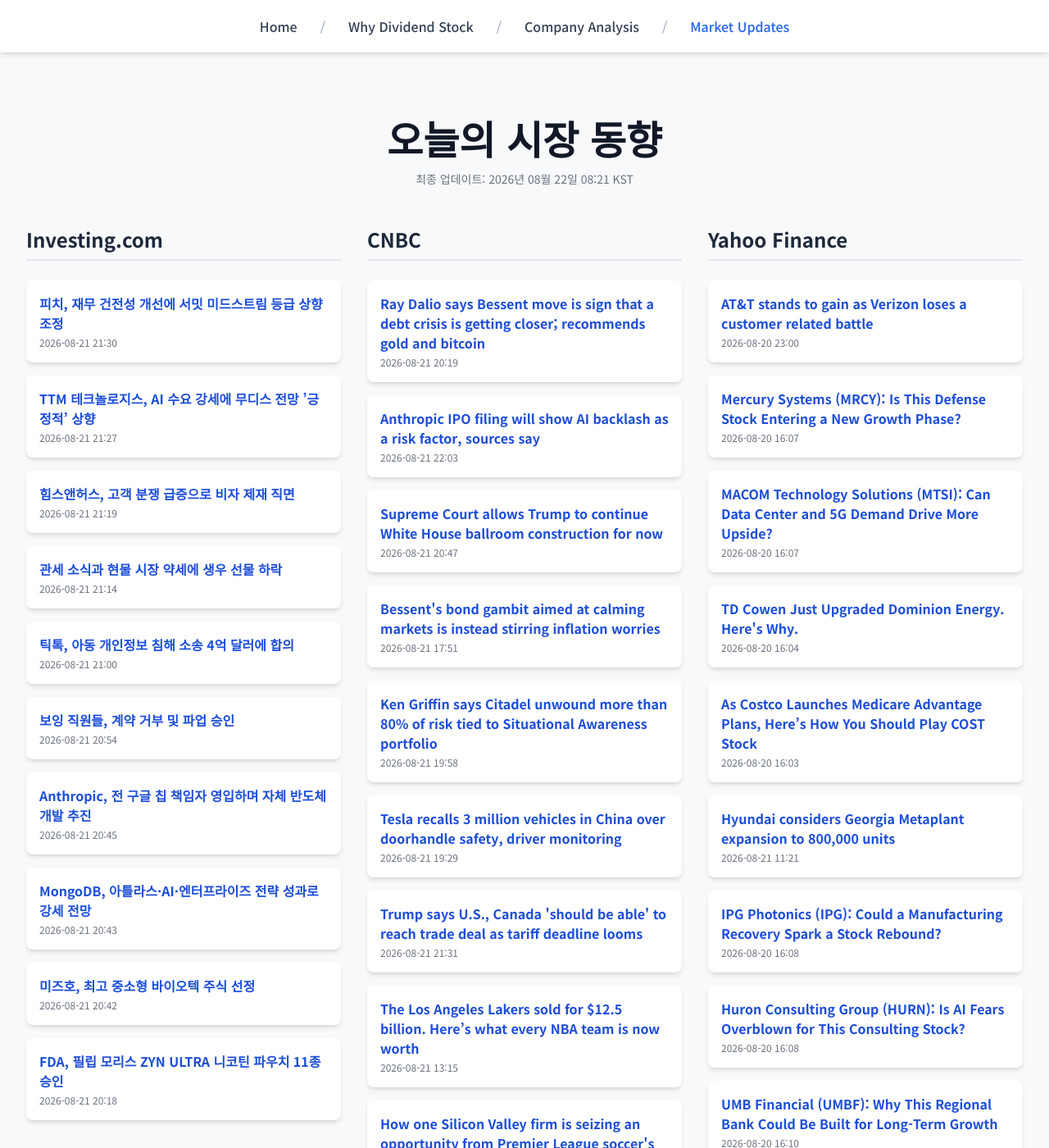
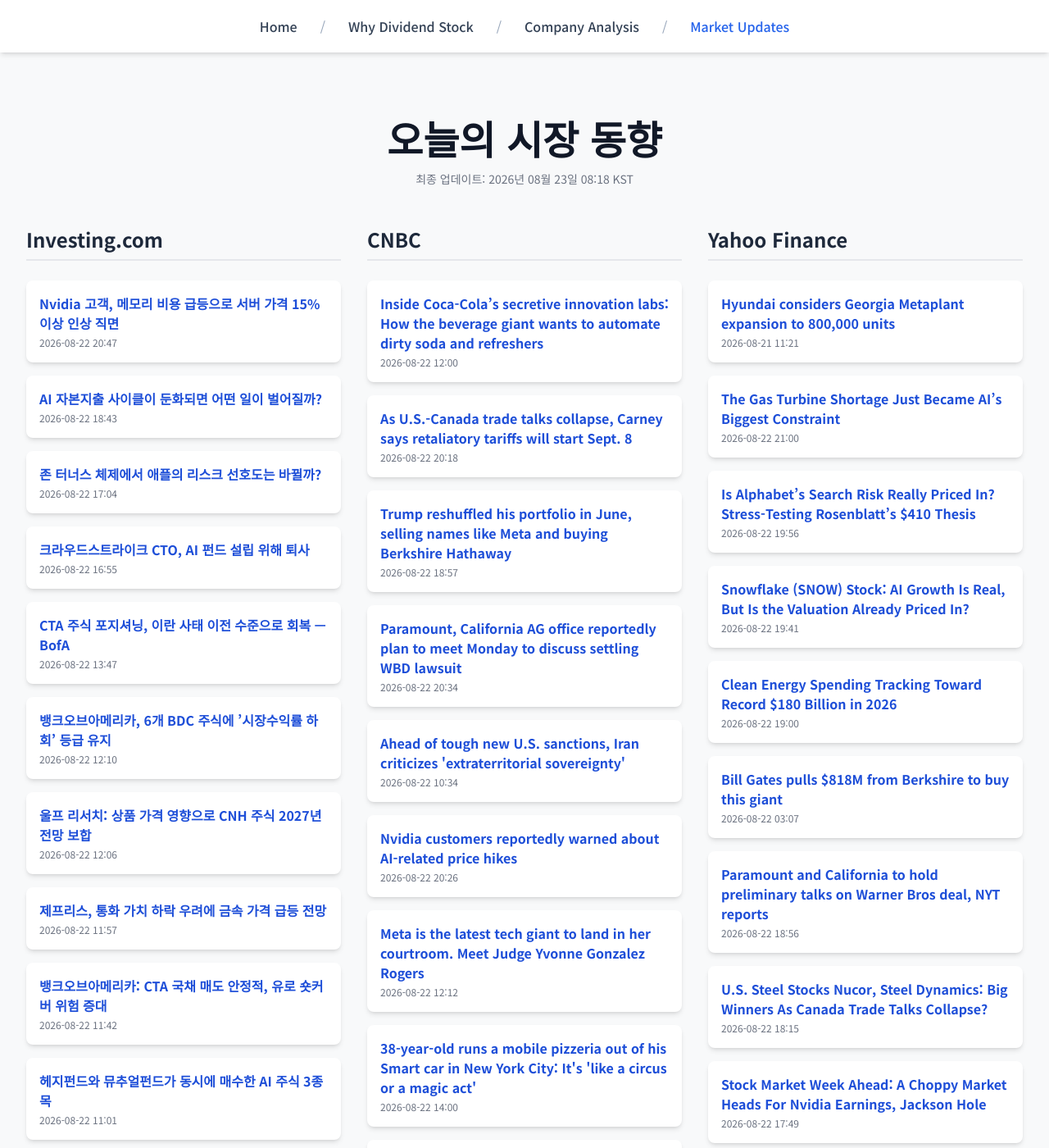
Before and after one commit to Kay-Hwang/my-company-analysis, a Jekyll site: the page built from market-updates.html, in a window 1280 px wide and 1400 px high. Shown: the whole window at 82% size. Built offline with Jekyll 4.4.1, drawn with Linux system fonts in a browser that asks for light colours; nearby versions of some CDN libraries; a script that is not in the unit is left out; some of the changed text lies outside the part shown.

Commit message:
Update daily data

```diff
--- a/_data/latest_data.json
+++ b/_data/latest_data.json
@@ -1,161 +1,131 @@
 {
-  "lastUpdated": "2026년 08월 22일 08:21 KST",
+  "lastUpdated": "2026년 08월 23일 08:18 KST",
   "news": {
     "investing": [
       {
-        "title": "피치, 재무 건전성 개선에 서밋 미드스트림 등급 상향 조정",
-        "link": "https://kr.investing.com/news/stock-market-news/article-93CH-2071251",
-        "pubDate": "2026-08-21 21:30:05",
-        "summary": "피치, 재무 건전성 개선에 서밋 미드스트림 등급 상향 조정"
+        "title": "Nvidia 고객, 메모리 비용 급등으로 서버 가격 15% 이상 인상 직면",
+        "link": "https://kr.investing.com/news/stock-market-news/article-2071427",
+        "pubDate": "2026-08-22 20:47:44",
+        "summary": "Nvidia 고객, 메모리 비용 급등으로 서버 가격 15% 이상 인상 직면"
       },
       {
-        "title": "TTM 테크놀로지스, AI 수요 강세에 무디스 전망 ’긍정적’ 상향",
-        "link": "https://kr.investing.com/news/stock-market-news/article-93CH-2071250",
-        "pubDate": "2026-08-21 21:27:48",
-        "summary": "TTM 테크놀로지스, AI 수요 강세에 무디스 전망 ’긍정적’ 상향"
+        "title": "AI 자본지출 사이클이 둔화되면 어떤 일이 벌어질까?",
+        "link": "https://kr.investing.com/news/stock-market-news/article-2071423",
+        "pubDate": "2026-08-22 18:43:07",
+        "summary": "AI 자본지출 사이클이 둔화되면 어떤 일이 벌어질까?"
       },
       {
-        "title": "힘스앤허스, 고객 분쟁 급증으로 비자 제재 직면",
-        "link": "https://kr.investing.com/news/stock-market-news/article-93CH-2071243",
-        "pubDate": "2026-08-21 21:19:10",
-        "summary": "힘스앤허스, 고객 분쟁 급증으로 비자 제재 직면"
+        "title": "존 터너스 체제에서 애플의 리스크 선호도는 바뀔까?",
+        "link": "https://kr.investing.com/news/stock-market-news/article-2071422",
+        "pubDate": "2026-08-22 17:04:56",
+        "summary": "존 터너스 체제에서 애플의 리스크 선호도는 바뀔까?"
       },
       {
-        "title": "관세 소식과 현물 시장 약세에 생우 선물 하락",
-        "link": "https://kr.investing.com/news/stock-market-news/article-93CH-2071240",
-        "pubDate": "2026-08-21 21:14:03",
-        "summary": "관세 소식과 현물 시장 약세에 생우 선물 하락"
+        "title": "크라우드스트라이크 CTO, AI 펀드 설립 위해 퇴사",
+        "link": "https://kr.investing.com/news/stock-market-news/article-93CH-2071421",
+        "pubDate": "2026-08-22 16:55:51",
+        "summary": "크라우드스트라이크 CTO, AI 펀드 설립 위해 퇴사"
       },
       {
-        "title": "틱톡, 아동 개인정보 침해 소송 4억 달러에 합의",
-        "link": "https://kr.investing.com/news/stock-market-news/article-93CH-2071235",
-        "pubDate": "2026-08-21 21:00:33",
-        "summary": "틱톡, 아동 개인정보 침해 소송 4억 달러에 합의"
+        "title": "CTA 주식 포지셔닝, 이란 사태 이전 수준으로 회복 — BofA",
+        "link": "https://kr.investing.com/news/stock-market-news/article-2071417",
+        "pubDate": "2026-08-22 13:47:56",
+        "summary": "CTA 주식 포지셔닝, 이란 사태 이전 수준으로 회복 — BofA"
       },
       {
-        "title": "보잉 직원들, 계약 거부 및 파업 승인",
-        "link": "https://kr.investing.com/news/stock-market-news/article-93CH-2071232",
-        "pubDate": "2026-08-21 20:54:35",
-        "summary": "보잉 직원들, 계약 거부 및 파업 승인"
+        "title": "뱅크오브아메리카, 6개 BDC 주식에 ’시장수익률 하회’ 등급 유지",
+        "link": "https://kr.investing.com/news/stock-market-news/article-93CH-2071413",
+        "pubDate": "2026-08-22 12:10:49",
+        "summary": "뱅크오브아메리카, 6개 BDC 주식에 ’시장수익률 하회’ 등급 유지"
       },
       {
-        "title": "Anthropic, 전 구글 칩 책임자 영입하며 자체 반도체 개발 추진",
-        "link": "https://kr.investing.com/news/stock-market-news/article-2071229",
-        "pubDate": "2026-08-21 20:45:28",
-        "summary": "Anthropic, 전 구글 칩 책임자 영입하며 자체 반도체 개발 추진"
+        "title": "울프 리서치: 상품 가격 영향으로 CNH 주식 2027년 전망 보합",
+        "link": "https://kr.investing.com/news/stock-market-news/article-93CH-2071412",
+        "pubDate": "2026-08-22 12:06:44",
+        "summary": "울프 리서치: 상품 가격 영향으로 CNH 주식 2027년 전망 보합"
       },
       {
-        "title": "MongoDB, 아틀라스·AI·엔터프라이즈 전략 성과로 강세 전망",
-        "link": "https://kr.investing.com/news/stock-market-news/article-2071224",
-        "pubDate": "2026-08-21 20:43:31",
-        "summary": "MongoDB, 아틀라스·AI·엔터프라이즈 전략 성과로 강세 전망"
+        "title": "제프리스, 통화 가치 하락 우려에 금속 가격 급등 전망",
+        "link": "https://kr.investing.com/news/stock-market-news/article-93CH-2071411",
+        "pubDate": "2026-08-22 11:57:48",
+        "summary": "제프리스, 통화 가치 하락 우려에 금속 가격 급등 전망"
       },
       {
-        "title": "미즈호, 최고 중소형 바이오텍 주식 선정",
-        "link": "https://kr.investing.com/news/stock-market-news/article-93CH-2071222",
-        "pubDate": "2026-08-21 20:42:25",
-        "summary": "미즈호, 최고 중소형 바이오텍 주식 선정"
+        "title": "뱅크오브아메리카: CTA 국채 매도 안정적, 유로 숏커버 위험 증대",
+        "link": "https://kr.investing.com/news/stock-market-news/article-93CH-2071408",
+        "pubDate": "2026-08-22 11:42:15",
+        "summary": "뱅크오브아메리카: CTA 국채 매도 안정적, 유로 숏커버 위험 증대"
       },
       {
-        "title": "FDA, 필립 모리스 ZYN ULTRA 니코틴 파우치 11종 승인",
-        "link": "https://kr.investing.com/news/stock-market-news/article-93CH-2071189",
-        "pubDate": "2026-08-21 20:18:12",
-        "summary": "FDA, 필립 모리스 ZYN ULTRA 니코틴 파우치 11종 승인"
+        "title": "헤지펀드와 뮤추얼펀드가 동시에 매수한 AI 주식 3종목",
+        "link": "https://kr.investing.com/news/stock-market-news/article-2071404",
+        "pubDate": "2026-08-22 11:01:13",
+        "summary": "헤지펀드와 뮤추얼펀드가 동시에 매수한 AI 주식 3종목"
       }
     ],
     "cnbc": [
       {
-        "title": "Ray Dalio says Bessent move is sign that a debt crisis is getting closer; recommends gold and bitcoin",
-        "link": "https://www.cnbc.com/2026/08/21/ray-dalio-bessent-debt-crisis-bitcoin-gold.html",
-        "pubDate": "Fri, 21 Aug 2026 20:19:21 GMT",
-        "summary": "Billionaire investor Ray Dalio said the the debt buyback announcement this week fits into a larger pattern that could signal a forthcoming debt crisis."
+        "title": "Inside Coca-Cola’s secretive innovation labs: How the beverage giant wants to automate dirty soda and refreshers",
+        "link": "https://www.cnbc.com/2026/08/22/coca-cola-innovation-labs-dirty-sodas-refreshers.html",
+        "pubDate": "Sat, 22 Aug 2026 12:00:01 GMT",
+        "summary": "From McDonald's to Wendy's, longtime Coke customers have been expanding their beverage offerings to boost their profit margins."
       },
       {
-        "title": "Anthropic IPO filing will show AI backlash as a risk factor, sources say",
-        "link": "https://www.cnbc.com/2026/08/21/-anthropic-ipo-filing-will-show-ai-backlash-as-risk-sources-say.html",
-        "pubDate": "Fri, 21 Aug 2026 22:03:39 GMT",
-        "summary": "Anthropic is poised to debut on the stock market at a time when the public is increasingly upset about data centers and is fearful about AI taking jobs."
+        "title": "As U.S.-Canada trade talks collapse, Carney says retaliatory tariffs will start Sept. 8",
+        "link": "https://www.cnbc.com/2026/08/22/us-canada-trade-talks-collapse-ushering-in-wave-of-new-tariffs.html",
+        "pubDate": "Sat, 22 Aug 2026 20:18:15 GMT",
+        "summary": "New 50% Trump administration tariffs on some Canadian exports went into place after the U.S. and Canada failed to reach a deal on Friday."
       },
       {
-        "title": "Supreme Court allows Trump to continue White House ballroom construction for now",
-        "link": "https://www.cnbc.com/2026/08/21/supreme-court-trump-white-house-ballroom.html",
-        "pubDate": "Fri, 21 Aug 2026 20:47:32 GMT",
-        "summary": "President Donald Trump had the White House's East Wing demolished in 2025 to make way for his controversial planned ballroom."
+        "title": "Trump reshuffled his portfolio in June, selling names like Meta and buying Berkshire Hathaway",
+        "link": "https://www.cnbc.com/2026/08/22/trump-reshuffled-his-portfolio-in-june-selling-names-like-meta-and-buying-berkshire-hathaway.html",
+        "pubDate": "Sat, 22 Aug 2026 18:57:46 GMT",
+        "summary": "President Donald Trump disclosed just over 1,000 financial transactions in the month of June in what appears to be broad reshuffling of his portfolio."
       },
       {
-        "title": "Bessent's bond gambit aimed at calming markets is instead stirring inflation worries",
-        "link": "https://www.cnbc.com/2026/08/21/bessents-bond-gambit-aimed-at-calming-markets-is-instead-stirring-inflation-worries-.html",
-        "pubDate": "Fri, 21 Aug 2026 17:51:10 GMT",
-        "summary": "The so-called breakeven rate hit its highest levels in more than two months."
+        "title": "Paramount, California AG office reportedly plan to meet Monday to discuss settling WBD lawsuit",
+        "link": "https://www.cnbc.com/2026/08/22/paramount-california-ag-said-to-plan-meeting-on-settling-wbd-suit-.html",
+        "pubDate": "Sat, 22 Aug 2026 20:34:13 GMT",
+        "summary": "Paramount and the California A.G. office are set to meet Monday to discuss a settlement of the antitrust lawsuit over Paramount's Warner Bros. Discovery deal."
       },
       {
-        "title": "Ken Griffin says Citadel unwound more than 80% of risk tied to Situational Awareness portfolio",
-        "link": "https://www.cnbc.com/2026/08/21/citadel-situational-awareness-ken-griffin.html",
-        "pubDate": "Fri, 21 Aug 2026 19:58:36 GMT",
-        "summary": "Citadel has unwound more than 80% of the portfolio risk it acquired from Situational Awareness through over $4 billion in block trades, said Ken Griffin."
+        "title": "Ahead of tough new U.S. sanctions, Iran criticizes 'extraterritorial sovereignty'",
+        "link": "https://www.cnbc.com/2026/08/22/iran-criticizes-us-sanctions-extraterritorial-sovereignty.html",
+        "pubDate": "Sat, 22 Aug 2026 10:34:23 GMT",
+        "summary": "U.S. Treasury Secretary Scott Bessent told CNBC on Thursday that the proposed economic measures will likely negate the need for major U.S. military operations."
       },
       {
-        "title": "Tesla recalls 3 million vehicles in China over doorhandle safety, driver monitoring",
-        "link": "https://www.cnbc.com/2026/08/21/tesla-recalls-cars-in-china-over-doorhandle-safety-driver-monitoring.html",
-        "pubDate": "Fri, 21 Aug 2026 19:29:48 GMT",
-        "summary": "Tesla will voluntarily recall about 3 million of its vehicles in China to address doorhandle safety concerns and deficient driver monitoring systems."
+        "title": "Nvidia customers reportedly warned about AI-related price hikes",
+        "link": "https://www.cnbc.com/2026/08/22/nvidia-customers-reportedly-warned-about-ai-related-price-hikes-.html",
+        "pubDate": "Sat, 22 Aug 2026 20:26:44 GMT",
+        "summary": "The chipmaker has told some of its largest customers that the prices of servers containing its AI chips could move more than 15% higher, Bloomberg News reported."
       },
       {
-        "title": "Trump says U.S., Canada 'should be able' to reach trade deal as tariff deadline looms",
-        "link": "https://www.cnbc.com/2026/08/21/trump-canada-tariffs-trade-deal-deadline.html",
-        "pubDate": "Fri, 21 Aug 2026 21:31:24 GMT",
-        "summary": "Trump had already postponed the 50% tariffs on a range of Canadian goods so Washington and Ottawa could finalize a tentative deal."
+        "title": "Meta is the latest tech giant to land in her courtroom. Meet Judge Yvonne Gonzalez Rogers",
+        "link": "https://www.cnbc.com/2026/08/22/meet-yvonne-gonzalez-rogers-judge-taking-on-meta.html",
+        "pubDate": "Sat, 22 Aug 2026 12:12:03 GMT",
+        "summary": "Judge Yvonne Gonzalez Rogers has presided over a series of landmark tech trials and is now overseeing a case that could have a huge impact on Meta's future."
       },
       {
-        "title": "The Los Angeles Lakers sold for $12.5 billion. Here’s what every NBA team is now worth",
-        "link": "https://www.cnbc.com/2026/08/20/heres-how-the-los-angeles-lakers-12point5b-sale-impacts-the-value-of-all-30-nba-teams.html",
-        "pubDate": "Fri, 21 Aug 2026 13:15:27 GMT",
-        "summary": "The pending $12.5 billion Lakers sale would lift CNBC’s average NBA team valuation 21% to $6.68 billion, with the Warriors still No. 1."
+        "title": "38-year-old runs a mobile pizzeria out of his Smart car in New York City: It's 'like a circus or a magic act'",
+        "link": "https://www.cnbc.com/2026/08/22/bradley-alvelo-runs-pizza-pod-mobile-pizzeria-smart-car-new-york-city.html",
+        "pubDate": "Sat, 22 Aug 2026 14:00:01 GMT",
+        "summary": "\"Pizza Pod started with a pretty ridiculous idea: What if I could turn a tiny Smart car into a mobile pizzeria?\" says founder Bradley Alvelo."
       },
       {
-        "title": "How one Silicon Valley firm is seizing an opportunity from Premier League soccer's gambling ad clampdown",
-        "link": "https://www.cnbc.com/2026/08/21/premier-league-gambling-shirt-sponsors.html",
-        "pubDate": "Fri, 21 Aug 2026 14:00:02 GMT",
-        "summary": "Premier League clubs have removed betting brands from shirt fronts, opening new sponsorship opportunities while bookmakers shift spending elsewhere."
+        "title": "Warren Buffett Watch: It's Buffett, not Abel, who appears to be calling the shots on stocks",
+        "link": "https://www.cnbc.com/2026/08/22/warren-buffett-not-greg-abel-appears-to-still-be-calling-the-shots-on-stocks.html",
+        "pubDate": "Sat, 22 Aug 2026 12:06:37 GMT",
+        "summary": "New Berkshire Hathaway CEO Greg Abel appears to be letting Warren Buffett and portfolio manager Ted Weschler make all the decisions on the company's equities."
       },
       {
-        "title": "Trump to allow import of 300,000 metric tons of ground beef without tariff",
-        "link": "https://www.cnbc.com/2026/08/21/trump-ground-beef-import-tariff.html",
-        "pubDate": "Fri, 21 Aug 2026 22:35:17 GMT",
-        "summary": "Beef prices in the U.S have soared in 2026 due to a reduction in the nation's cattle herd."
+        "title": "Emergency savings shortfall signals 'danger' for working households, Suze Orman says",
+        "link": "https://www.cnbc.com/2026/08/22/emergency-savings-workers-financial-strain.html",
+        "pubDate": "Sat, 22 Aug 2026 13:30:01 GMT",
+        "summary": "A new survey shows even a $500 unexpected expense may throw households off track when it comes to big life goals like saving for retirement."
       }
     ],
     "yahoo": [
-      {
-        "title": "AT&T stands to gain as Verizon loses a customer related battle",
-        "link": "https://finance.yahoo.com/technology/articles/t-stands-gain-verizon-loses-230000780.html",
-        "pubDate": "2026-08-20T23:00:00Z",
-        "summary": "AT&T stands to gain as Verizon loses a customer related battle"
-      },
-      {
-        "title": "Mercury Systems (MRCY): Is This Defense Stock Entering a New Growth Phase?",
-        "link": "https://finance.yahoo.com/markets/stocks/articles/mercury-systems-mrcy-defense-stock-160733259.html",
-        "pubDate": "2026-08-20T16:07:33Z",
-        "summary": "Mercury Systems (MRCY): Is This Defense Stock Entering a New Growth Phase?"
-      },
-      {
-        "title": "MACOM Technology Solutions (MTSI): Can Data Center and 5G Demand Drive More Upside?",
-        "link": "https://finance.yahoo.com/markets/stocks/articles/macom-technology-solutions-mtsi-data-160716918.html",
-        "pubDate": "2026-08-20T16:07:16Z",
-        "summary": "MACOM Technology Solutions (MTSI): Can Data Center and 5G Demand Drive More Upside?"
-      },
-      {
-        "title": "TD Cowen Just Upgraded Dominion Energy. Here's Why.",
-        "link": "https://finance.yahoo.com/markets/stocks/articles/td-cowen-just-upgraded-dominion-160420369.html",
-        "pubDate": "2026-08-20T16:04:20Z",
-        "summary": "TD Cowen Just Upgraded Dominion Energy. Here's Why."
-      },
-      {
-        "title": "As Costco Launches Medicare Advantage Plans, Here’s How You Should Play COST Stock",
-        "link": "https://finance.yahoo.com/healthcare/articles/costco-launches-medicare-advantage-plans-160321246.html",
-        "pubDate": "2026-08-20T16:03:21Z",
-        "summary": "As Costco Launches Medicare Advantage Plans, Here’s How You Should Play COST Stock"
-      },
       {
         "title": "Hyundai considers Georgia Metaplant expansion to 800,000 units",
         "link": "https://finance.yahoo.com/economy/policy/articles/hyundai-considers-georgia-metaplant-expansion-112106415.html",
@@ -163,28 +133,58 @@
         "summary": "Hyundai considers Georgia Metaplant expansion to 800,000 units"
       },
       {
-        "title": "IPG Photonics (IPG): Could a Manufacturing Recovery Spark a Stock Rebound?",
-        "link": "https://finance.yahoo.com/markets/stocks/articles/ipg-photonics-ipg-could-manufacturing-160838268.html",
-        "pubDate": "2026-08-20T16:08:38Z",
-        "summary": "IPG Photonics (IPG): Could a Manufacturing Recovery Spark a Stock Rebound?"
+        "title": "The Gas Turbine Shortage Just Became AI’s Biggest Constraint",
+        "link": "https://finance.yahoo.com/energy/articles/gas-turbine-shortage-just-became-210000180.html",
+        "pubDate": "2026-08-22T21:00:00Z",
+        "summary": "The Gas Turbine Shortage Just Became AI’s Biggest Constraint"
       },
       {
-        "title": "Huron Consulting Group (HURN): Is AI Fears Overblown for This Consulting Stock?",
-        "link": "https://finance.yahoo.com/markets/stocks/articles/huron-consulting-group-hurn-ai-160826764.html",
-        "pubDate": "2026-08-20T16:08:26Z",
-        "summary": "Huron Consulting Group (HURN): Is AI Fears Overblown for This Consulting Stock?"
+        "title": "Is Alphabet’s Search Risk Really Priced In? Stress-Testing Rosenblatt’s $410 Thesis",
+        "link": "https://finance.yahoo.com/technology/ai/articles/alphabet-search-risk-really-priced-195602365.html",
+        "pubDate": "2026-08-22T19:56:02Z",
+        "summary": "Is Alphabet’s Search Risk Really Priced In? Stress-Testing Rosenblatt’s $410 Thesis"
       },
       {
-        "title": "UMB Financial (UMBF): Why This Regional Bank Could Be Built for Long-Term Growth",
-        "link": "https://finance.yahoo.com/markets/stocks/articles/umb-financial-umbf-why-regional-161012066.html",
-        "pubDate": "2026-08-20T16:10:12Z",
-        "summary": "UMB Financial (UMBF): Why This Regional Bank Could Be Built for Long-Term Growth"
+        "title": "Snowflake (SNOW) Stock: AI Growth Is Real, But Is the Valuation Already Priced In?",
+        "link": "https://finance.yahoo.com/markets/stocks/articles/snowflake-snow-stock-ai-growth-194107701.html",
+        "pubDate": "2026-08-22T19:41:07Z",
+        "summary": "Snowflake (SNOW) Stock: AI Growth Is Real, But Is the Valuation Already Priced In?"
       },
       {
-        "title": "Americold Realty Trust (COLD): Why Was This Position Liquidated?",
-        "link": "https://finance.yahoo.com/markets/stocks/articles/americold-realty-trust-cold-why-161022314.html",
-        "pubDate": "2026-08-20T16:10:22Z",
-        "summary": "Americold Realty Trust (COLD): Why Was This Position Liquidated?"
+        "title": "Clean Energy Spending Tracking Toward Record $180 Billion in 2026",
+        "link": "https://finance.yahoo.com/energy/articles/clean-energy-spending-tracking-toward-190000970.html",
+        "pubDate": "2026-08-22T19:00:00Z",
+        "summary": "Clean Energy Spending Tracking Toward Record $180 Billion in 2026"
+      },
+      {
+        "title": "Bill Gates pulls $818M from Berkshire to buy this giant",
+        "link": "https://finance.yahoo.com/markets/stocks/articles/bill-gates-pulls-818m-berkshire-030700591.html",
+        "pubDate": "2026-08-22T03:07:00Z",
+        "summary": "Bill Gates pulls $818M from Berkshire to buy this giant"
+      },
+      {
+        "title": "Paramount and California to hold preliminary talks on Warner Bros deal, NYT reports",
+        "link": "https://finance.yahoo.com/media-advertising/articles/paramount-california-hold-preliminary-talks-185659000.html",
+        "pubDate": "2026-08-22T18:56:59Z",
+        "summary": "Paramount and California to hold preliminary talks on Warner Bros deal, NYT reports"
+      },
+      {
+        "title": "U.S. Steel Stocks Nucor, Steel Dynamics: Big Winners As Canada Trade Talks Collapse?",
+        "link": "https://www.investors.com/news/u-s-steel-stocks-nucor-steel-dynamics-canada-trade-talks-collapse/?src=A00220&yptr=yahoo",
+        "pubDate": "2026-08-22T18:15:48Z",
+        "summary": "U.S. Steel Stocks Nucor, Steel Dynamics: Big Winners As Canada Trade Talks Collapse?"
+      },
+      {
+        "title": "Stock Market Week Ahead: A Choppy Market Heads For Nvidia Earnings, Jackson Hole",
+        "link": "https://www.investors.com/research/investing-action-plan/stock-market-week-ahead-a-choppy-market-heads-for-nvidia-earnings-jackson-hole/?src=A00220&yptr=yahoo",
+        "pubDate": "2026-08-22T17:49:56Z",
+        "summary": "Stock Market Week Ahead: A Choppy Market Heads For Nvidia Earnings, Jackson Hole"
+      },
+      {
+        "title": "Mohamed El-Erian says 30-year Treasury yield at 5.27% signals a structural shift that will make America more expensive",
+        "link": "https://finance.yahoo.com/economy/policy/articles/mohamed-el-erian-says-30-160000225.html",
+        "pubDate": "2026-08-22T16:00:00Z",
+        "summary": "Mohamed El-Erian says 30-year Treasury yield at 5.27% signals a structural shift that will make America more expensive"
       }
     ]
   }
```
